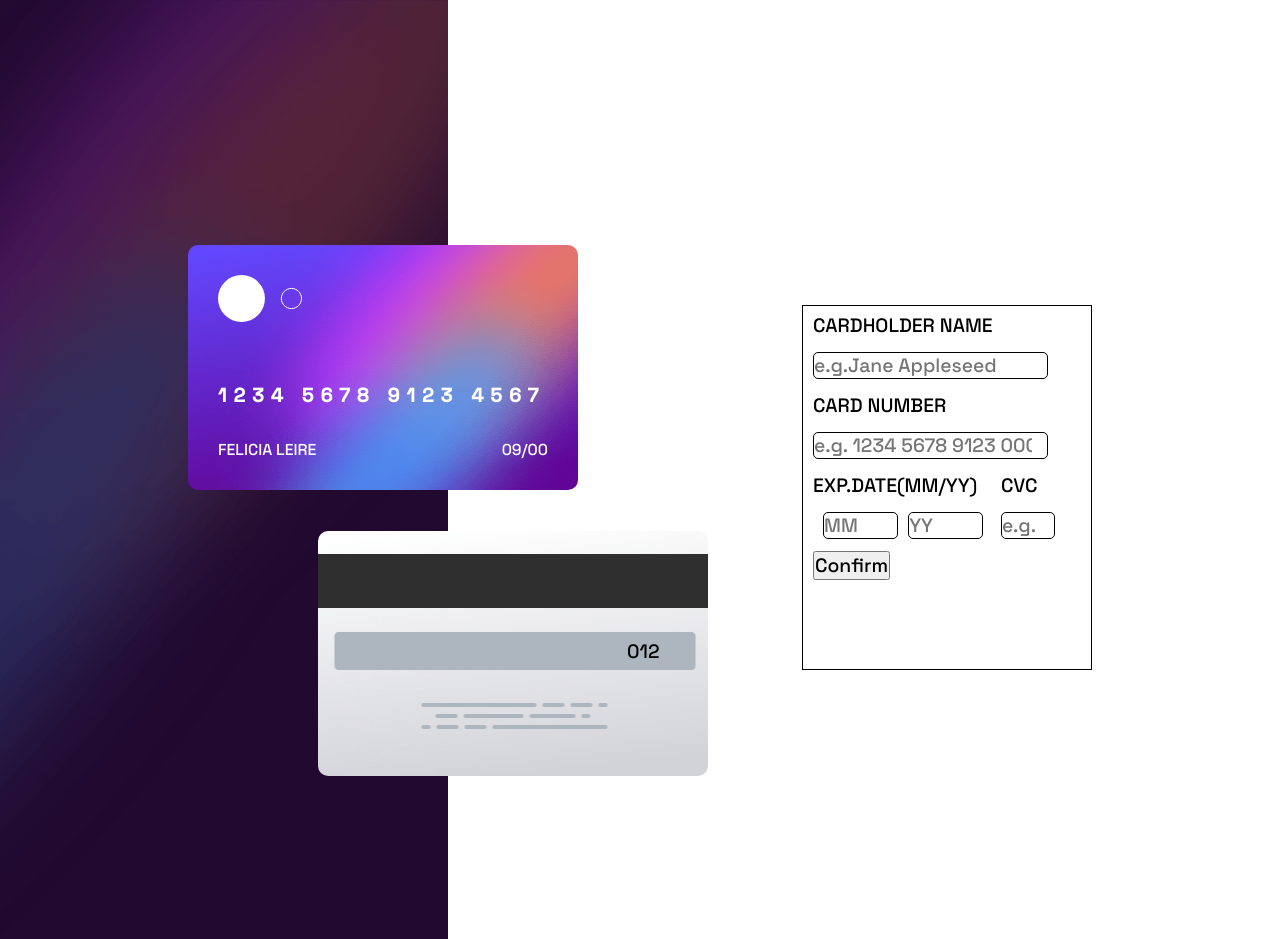
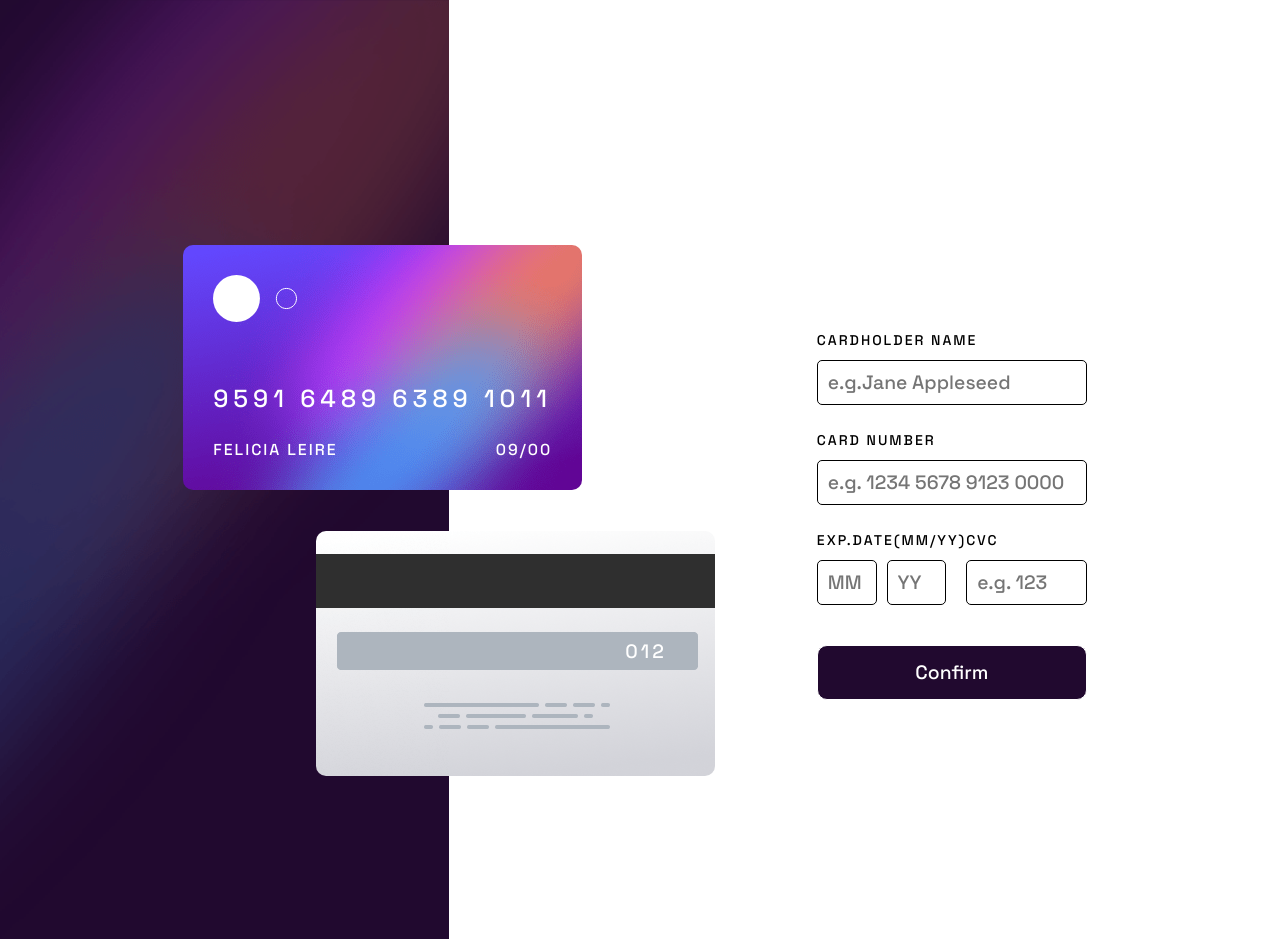
Before and after one commit to AmirLebba/interactive-card-details-form-main, a React (Vite) app: page / in a window 1280 px wide. Built offline with nearby package versions, Linux system fonts and the light colour scheme.

Commit message:
adjusting the form

```diff
--- a/src/App.jsx
+++ b/src/App.jsx
@@ -22,7 +22,7 @@ function App() {
             stroke="#fff"
           />
         </svg>
-        <h1>1234 5678 9123 4567</h1>
+        <h1>9591 6489 6389 1011</h1>
         <p id='name'>FELICIA LEIRE</p>
         <p id='date'>09/00</p>
       </div>
--- a/src/index.css
+++ b/src/index.css
@@ -28,10 +28,10 @@ grid-row-gap: 0px;
    min-width: 290px;
    width: 100%;
    height: 365px;
-   border: 1px solid black;
+
    line-height: 40px;
-   padding-left: 10px;
-   margin-top: 60px;
+   padding: 10px 10px 15px 10px;
+   margin-top: 50px;
   }
 
   .form input {
@@ -55,7 +55,7 @@ grid-row-gap: 0px;
   background-size: cover;
   background-position: center;
   max-width: 447px;
-  min-width: 390px;
+  min-width: 399px;
   width: 100%;
   height: 245px;
   border-radius: 10px;
@@ -65,16 +65,21 @@ grid-row-gap: 0px;
 
   color: var(--neutral-1);
 }
+.front-card p{
+  font-size: 1rem;
+  letter-spacing: 2px;
+}
 .front-card svg{
 
   margin-bottom: 20px;
   bottom: 0;
 }
 .front-card h1 {
+  font-size: 1.4rem;
+  margin-top: 35px;
+  letter-spacing: 5px;
+  font-weight: 500;
 
-  margin-top: 35px;
-  letter-spacing: 7px;
-  font-weight: 700;
 }
 #name{
   font-size: 0.9rem;
@@ -93,26 +98,52 @@ grid-row-gap: 0px;
   background-size: cover;
   background-position: center;
   max-width: 447px;
-  min-width: 390px;
+  min-width: 399px;
   width: 100%;
   height: 245px;
   border-radius: 10px;
   grid-area: 8 / 4 / 11 / 7;
   position: relative;
+  color: var(--neutral-1);
 }
 .back-card p {
   position: absolute;
   top: 108px;
   right: 2.5em;
+  letter-spacing: 3px ;
 
+}
+.form p {
+  font-size: 0.8rem;
+  letter-spacing: 2px;
+  margin-top: 15px;
 }
 .exp_cvc_holder{
   display: flex;
 }
+.exp{
+  width: 230px;
+}
 .exp input{
   width: 40%;
+}
+.exp input:last-child{
   margin-left: 10px;
 }
 .cvc input {
-  width: 60%;
+  width: 100%;
 }
+input{
+  height: 45px;
+  width: 100%;
+  padding-left: 10px;
+}
+button{
+  width: 100%;
+  height: 55px;
+  margin-top: 40px;
+  border: 1px solid ;
+  border-radius: 10px;
+  background-color: var(--neutral-4);
+  color: var(--neutral-1);
+}
```
